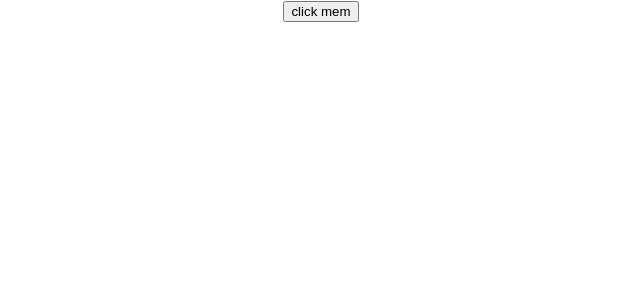
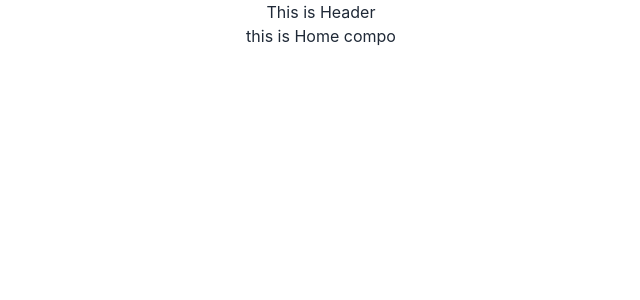
Before and after one commit to skmamunkhan072/b6a11_service_review_client_side_skmamunkhan072, a React (Create React App) app: page / in a window 1280 px wide. Shown: the top 300 px of the page, without its empty margins (319-959 px from the left). Built offline with nearby package versions, Linux system fonts and the light colour scheme.

Commit message:
tallwind and dasyi install and setup

```diff
--- a/package.json
+++ b/package.json
@@ -6,11 +6,14 @@
     "@testing-library/jest-dom": "^5.14.1",
     "@testing-library/react": "^13.0.0",
     "@testing-library/user-event": "^13.2.1",
+    "daisyui": "^2.38.1",
+    "init": "^0.1.2",
     "react": "^18.2.0",
     "react-dom": "^18.2.0",
     "react-router-dom": "^6.4.3",
     "react-scripts": "5.0.1",
     "react-toastify": "^9.1.1",
+    "tailwindcss": "^3.2.2",
     "web-vitals": "^2.1.0"
   },
   "scripts": {
--- a/src/App.js
+++ b/src/App.js
@@ -1,22 +1,11 @@
+import { RouterProvider } from "react-router-dom";
 import "./App.css";
-import { toast } from "react-toastify";
+import { router } from "./components/Router/Routes/Routes";
 
 function App() {
-  const handelTost = () => {
-    toast.success("🦄 Wow so easy!", {
-      position: "top-center",
-      autoClose: 5000,
-      hideProgressBar: false,
-      closeOnClick: true,
-      pauseOnHover: true,
-      draggable: true,
-      progress: undefined,
-      theme: "dark",
-    });
-  };
   return (
     <div className="App">
-      <button onClick={handelTost}>click mem</button>
+      <RouterProvider router={router} />
     </div>
   );
 }
--- a/src/components/Layout/MainLayout/MainLayout.js
+++ b/src/components/Layout/MainLayout/MainLayout.js
@@ -1,7 +1,14 @@
 import React from "react";
+import { Outlet } from "react-router-dom";
+import Header from "../../Pages/Share/Header/Header";
 
 const MainLayout = () => {
-  return <div></div>;
+  return (
+    <div>
+      <Header />
+      <Outlet />
+    </div>
+  );
 };
 
 export default MainLayout;
--- /dev/null
+++ b/src/components/Pages/Share/Header/Header.jsx
@@ -0,0 +1,11 @@
+import React from "react";
+
+const Header = () => {
+  return (
+    <div>
+      <h1>This is Header</h1>
+    </div>
+  );
+};
+
+export default Header;
--- a/src/components/Router/Routes/Routes.js
+++ b/src/components/Router/Routes/Routes.js
@@ -0,0 +1,17 @@
+import { createBrowserRouter } from "react-router-dom";
+import MainLayout from "../../Layout/MainLayout/MainLayout";
+import About from "../../Pages/About/About";
+import Home from "../../Pages/Share/Home/Home";
+
+export const router = createBrowserRouter([
+  {
+    path: "/",
+    element: <MainLayout />,
+    errorElement: <div>No fount 404</div>,
+    children: [
+      { path: "/", element: <Home /> },
+      { path: "/Home", element: <Home /> },
+      { path: "/about", element: <About /> },
+    ],
+  },
+]);
--- /dev/null
+++ b/tailwind.config.js
@@ -0,0 +1,8 @@
+/** @type {import('tailwindcss').Config} */
+module.exports = {
+  content: ["./src/**/*.{js,jsx,ts,tsx}"],
+  theme: {
+    extend: {},
+  },
+  plugins: [require("daisyui")],
+};
```
Also changed, not shown: src/index.css (+6 -3 lines), src/components/Pages/Share/Header/Header.css (added), 1 other file (tests, documents, lock files or other folders).
